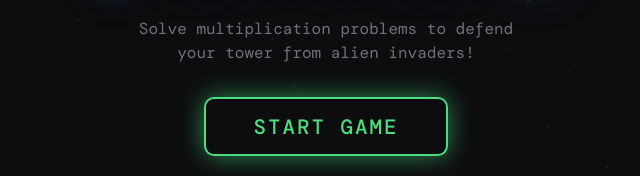
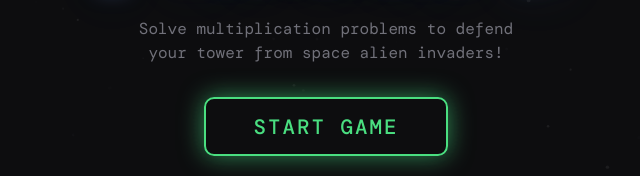
Before and after one commit to markcrandall/MultiFire, a plain HTML site: page index.html in a window 1280 px wide. Shown: the part 355-531 px from the top of the page, 314-954 px from the left. Drawn offline with nearby package versions, Linux system fonts and the light colour scheme.

Commit message:
Space Aliens

```diff
--- a/index.html
+++ b/index.html
@@ -268,7 +268,7 @@
 
 <div id="startScreen">
   <h1>&#x1F5FC; MULTIFIRE &#x1F6F8;</h1>
-  <p>Solve multiplication problems to defend your tower from alien invaders!</p>
+  <p>Solve multiplication problems to defend your tower from space alien invaders!</p>
   <button class="big-btn" id="startBtn">START GAME</button>
 </div>
 
```
